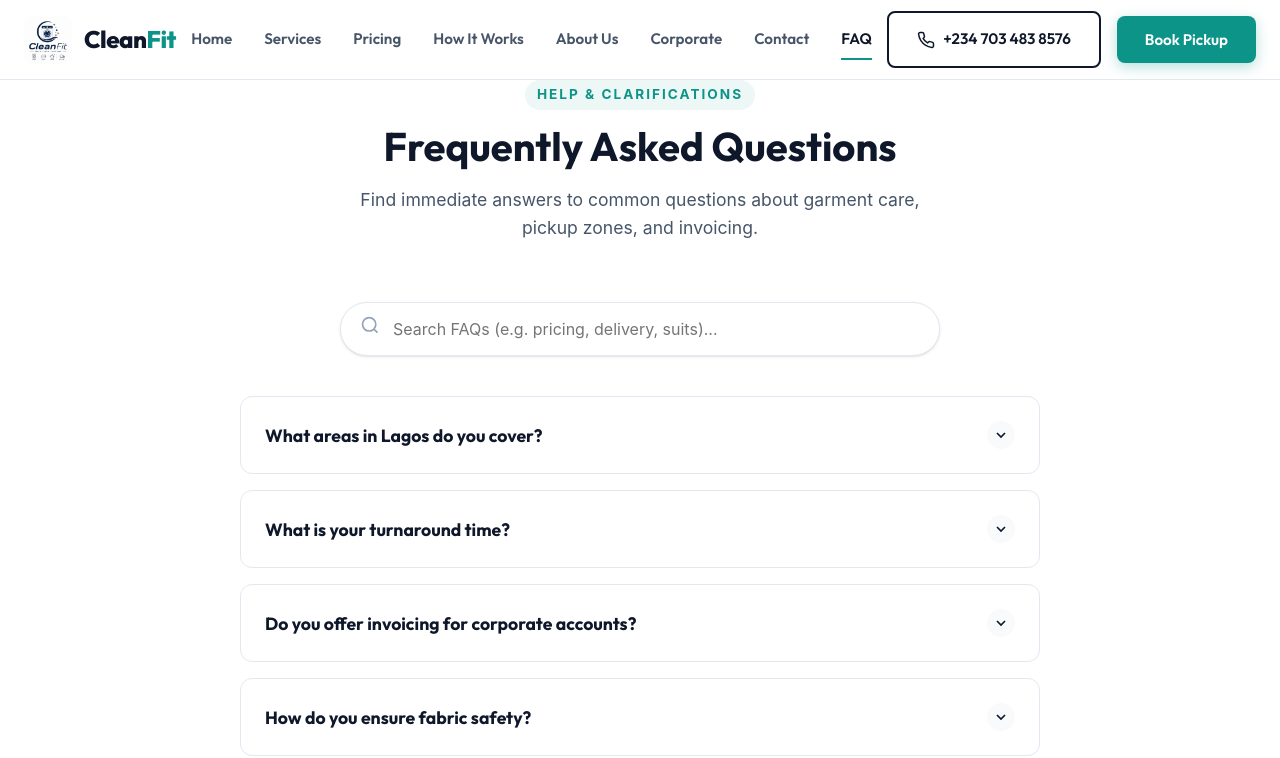
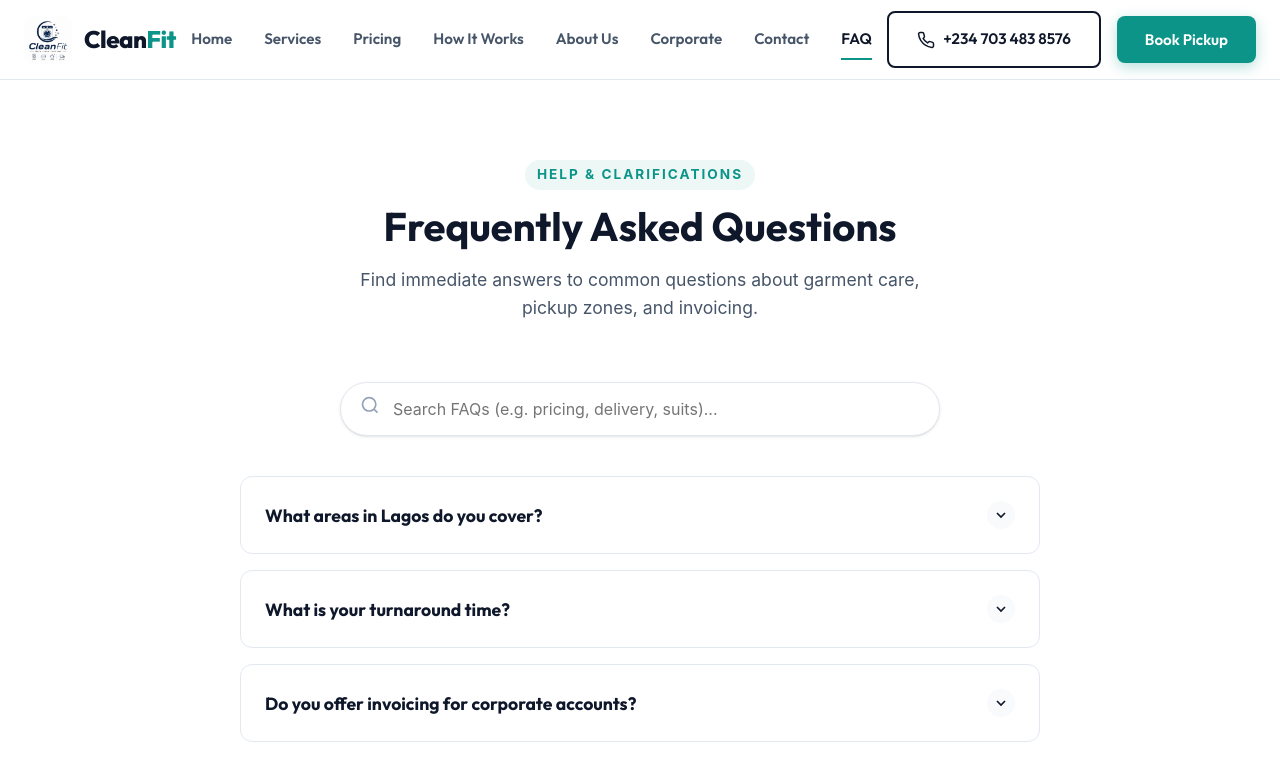
Before and after one commit to nzotaemmanuel/CleanFit, a React (Vite) app: page /faq in a window 1280 px wide. Shown: the top 758 px of the page. Built offline with nearby package versions, Linux system fonts and the light colour scheme.

Commit message:
Fix spacing issue on non-Home pages caused by fixed header

```diff
--- a/src/styles/layout.css
+++ b/src/styles/layout.css
@@ -28,6 +28,10 @@ section {
   flex-direction: column;
   justify-content: center;
   position: relative;
+}
+
+main#app > section:first-of-type:not(.hero-section) {
+  padding-top: calc(var(--header-height) + 80px);
 }
 
 .section-container {
```
